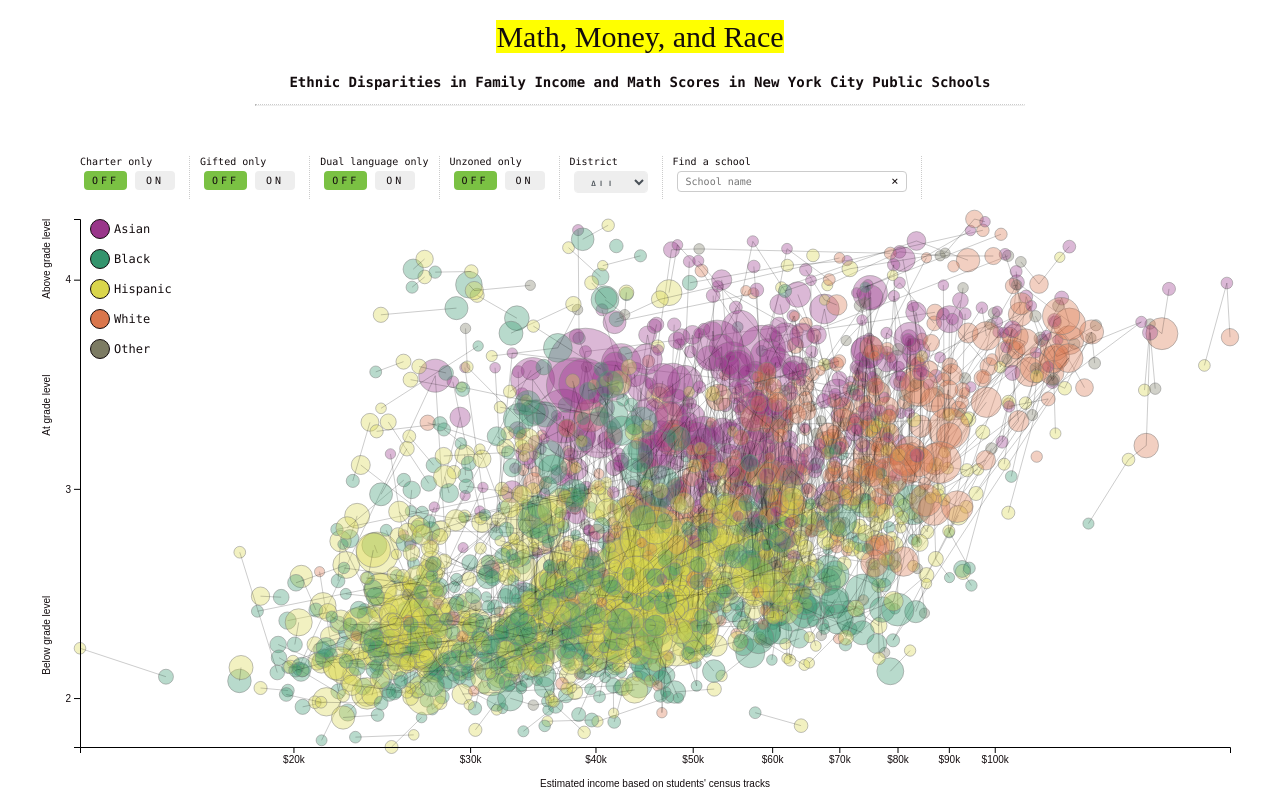
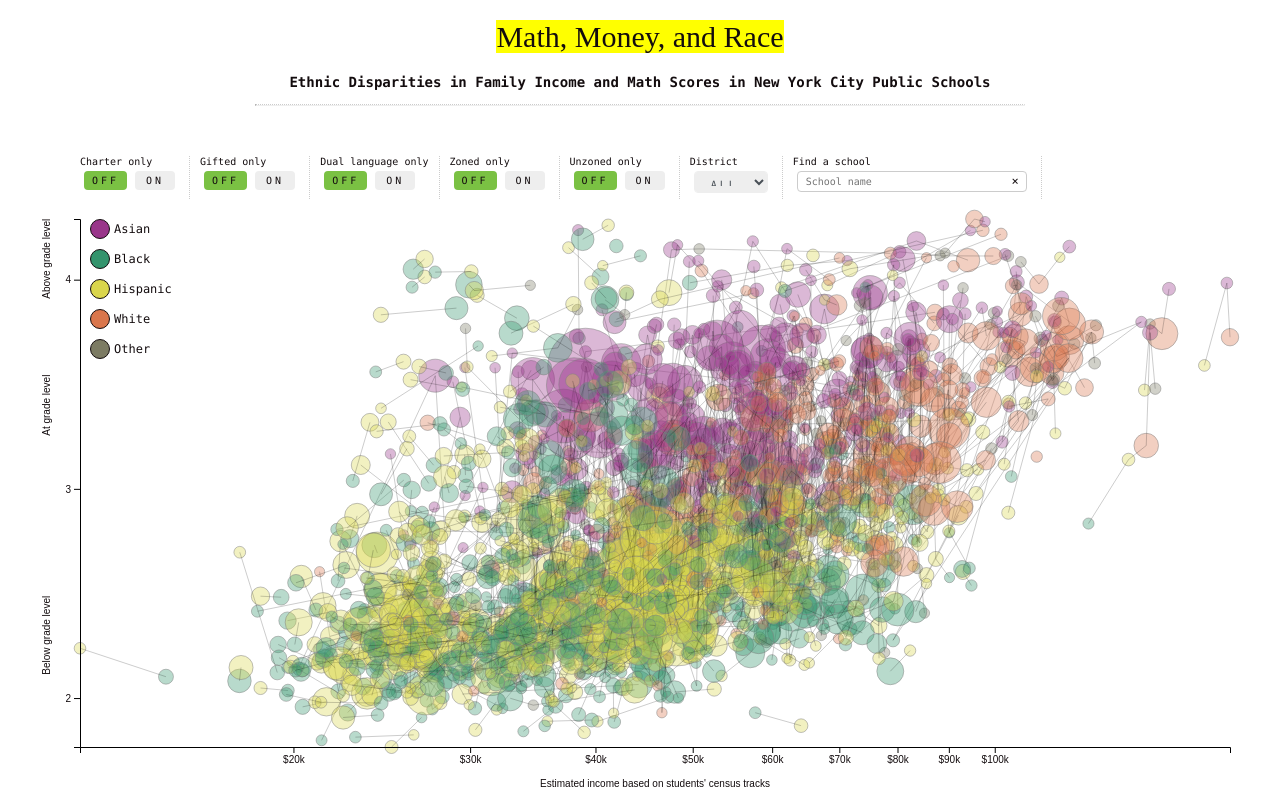
Before and after one commit to TheCenterforNewYorkCityAffairs/Schools-Chart-Version-2, a website with bundled scripts: page index.html in a window 1280 px wide. Built offline with nearby package versions, Linux system fonts and the light colour scheme.

Commit message:
fix filter bug, add 'zoned' filter

```diff
--- a/index.html
+++ b/index.html
@@ -13,6 +13,7 @@
     <div id="filter-charter"></div>
     <div id="filter-gifted"></div>
     <div id="filter-duallang"></div>
+    <div id="filter-zoned"></div>
     <div id="filter-unzoned"></div>
     <div>
       <span class="ny-label">District</span>
--- a/js/index.js
+++ b/js/index.js
@@ -36,6 +36,10 @@ var Chart = (function(window,d3) {
 			label: 'Dual language only'
 		},
 		{
+			id: '#filter-zoned',
+			label: 'Zoned only'
+		},
+		{
 			id: '#filter-unzoned',
 			label: 'Unzoned only'
 		}
@@ -68,12 +72,13 @@ var Chart = (function(window,d3) {
 
 		// Filters objects to keep track of what should be filtered out
 		var filters = {
-			charter: undefined,
-			gifted: undefined,
-			duallang: undefined,
-			unzoned: undefined,
-			districtid: undefined,
-			dbn: undefined
+			charter: {key: 'charter', value: undefined},
+			gifted: {key: 'gifted', value: undefined},
+			duallang: {key: 'duallang', value: undefined},
+			zoned: {key: 'unzoned', value: undefined},
+			unzoned: {key: 'unzoned', value: undefined},
+			districtid: {key: 'districtid', value: undefined},
+			dbn: {key: 'dbn', value: undefined}
 		}
 
 		// Filter function for binary and district filters
@@ -81,11 +86,10 @@ var Chart = (function(window,d3) {
 			svg.selectAll('.school')
 					.attr('opacity', function(d) { return filterOut(d) ? 0 : 1})
 					.style('pointer-events', function(d) { return filterOut(d) ? 'none' : 'all'});
-
 			function filterOut(d) {
 				var filterOut = false;
 				for (var key in filters) {
-					if (typeof(filters[key]) != 'undefined' && d.values[0].values[0][key] != filters[key]) {
+					if (typeof(filters[key].value) != 'undefined' && d.values[0].values[0][filters[key].key] != filters[key].value) {
 						filterOut = true;
 					}
 				}
@@ -158,7 +162,8 @@ var Chart = (function(window,d3) {
 		filterKey.forEach(function(f) {
 			noYesBtns(f.id, f.label)
 					.on('_click', function() {
-						filters[f.id.replace('#filter-', '')] = this.firstChild.data == 'on' ? 1 : 0;
+						var onValue = f.id == '#filter-zoned' ? 0 : 1;
+						filters[f.id.replace('#filter-', '')].value = this.firstChild.data == 'on' ? onValue : undefined;
 						filter();
 					})
 					.render();
@@ -173,7 +178,7 @@ var Chart = (function(window,d3) {
 		}
 
 		d3.select('#select-district').on('change', function() {
-			filters.districtid = this.value == 'all' ? undefined : this.value;
+			filters.districtid.value = this.value == 'all' ? undefined : this.value;
 			filter();
 		});
 
```
